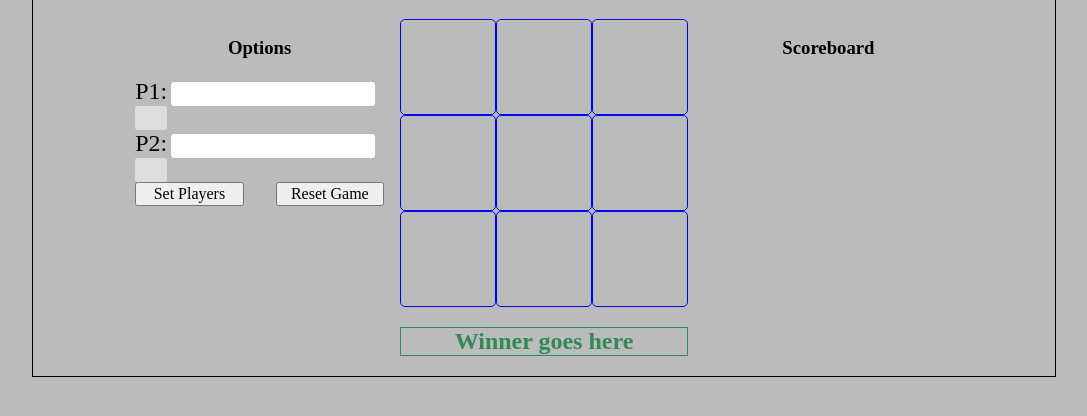
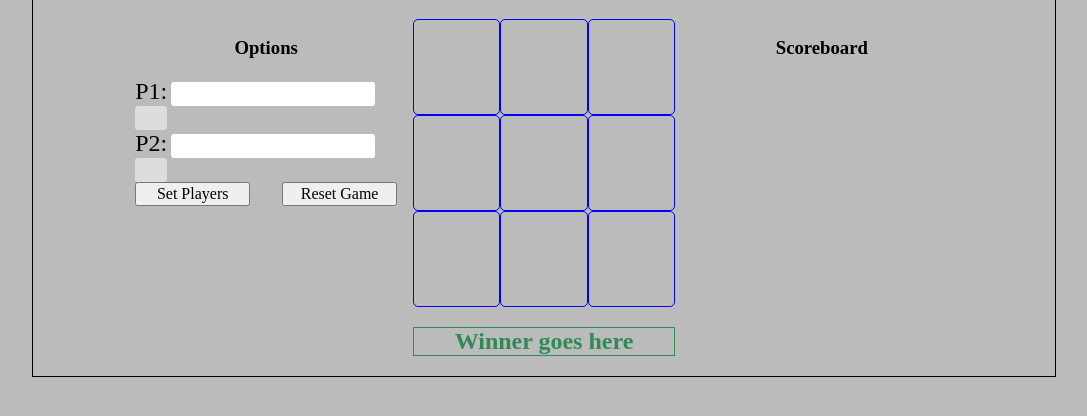
Before and after one commit to geordzNZ/tic-tac-toe, a plain HTML site: page index.html in a window 1280 px wide. Shown: the part 62-478 px from the top of the page, without its empty margins (96-1183 px from the left). Drawn offline with Linux system fonts and the light colour scheme.

Commit message:
update formatting in a few places

```diff
--- a/css/style.css
+++ b/css/style.css
@@ -95,7 +95,7 @@ h4{
   border-radius: 5px;
   height: 6rem;
   justify-content: center;
-  width: 6rem;
+  width: 100%;
 }
 #scoreboard{
   display: block;
```
